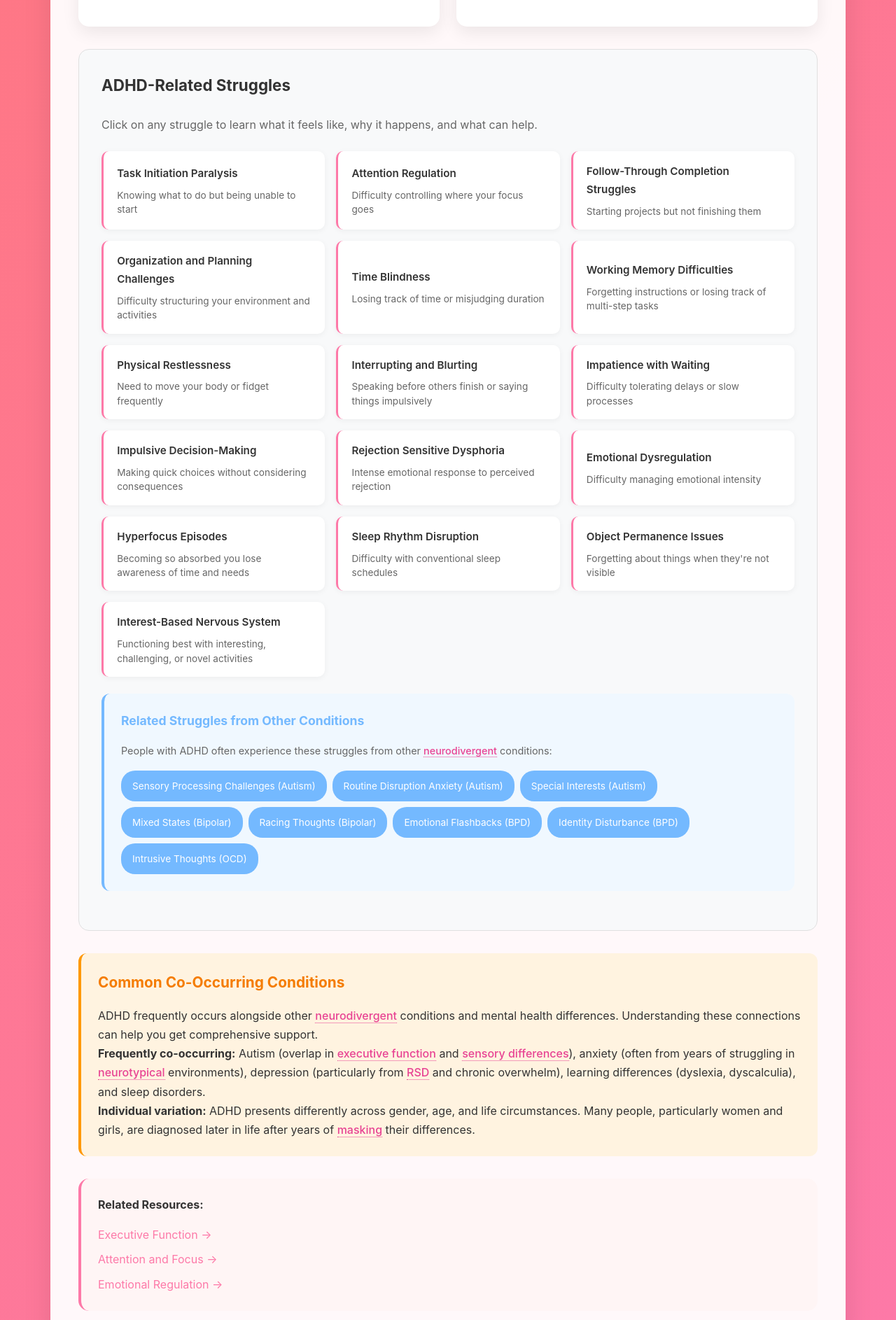
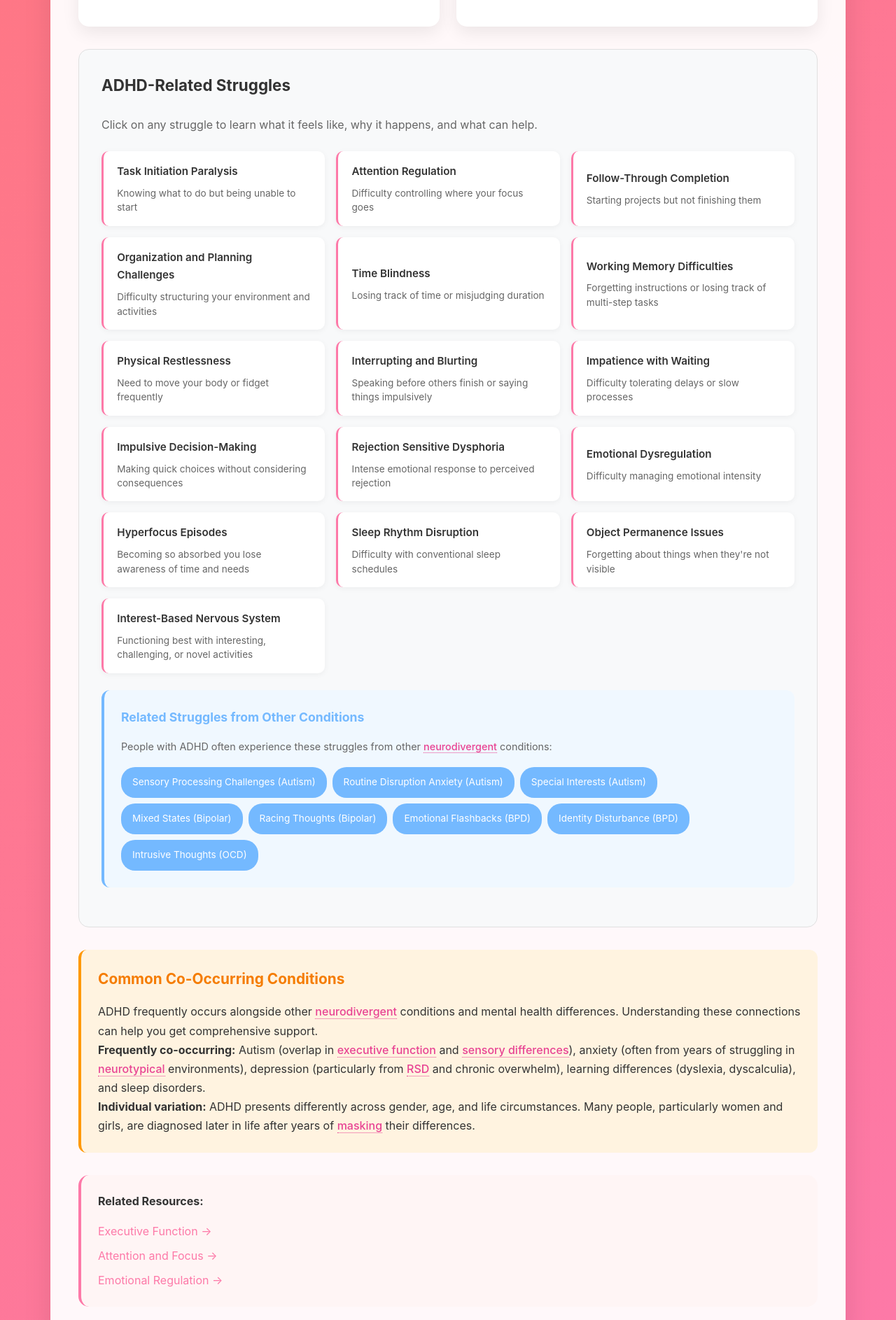
Before and after one commit to neurodivergent-survival-guide/neurodivergent-survival-guide, a Jekyll site: the page built from conditions/adhd.html, in a window 1280 px wide. Shown: the part 1631-3517 px from the top of the page at 70% size. Built offline with Jekyll 4.4.1, drawn with Linux system fonts in a browser that asks for light colours.

Commit message:
Update adhd.html

```diff
--- a/conditions/adhd.html
+++ b/conditions/adhd.html
@@ -286,7 +286,7 @@
         visibility: hidden;
         opacity: 0;
         position: absolute;
-        bottom: 125%;
+        bottom: calc(100% + 8px);
         left: 50%;
         transform: translateX(-50%);
         background: #333;
@@ -304,6 +304,7 @@
         white-space: normal;
         text-align: left;
         line-height: 1.5;
+        pointer-events: none;
     }
 
     .tooltip::after {
@@ -384,10 +385,18 @@
         }
 
         .tooltip {
-            max-width: 300px;
-            left: 10px;
-            right: 10px;
+            position: fixed;
+            bottom: 20px;
+            left: 20px;
+            right: 20px;
+            max-width: none;
+            width: auto;
             transform: none;
+            border-radius: 12px;
+        }
+
+        .tooltip::after {
+            display: none;
         }
     }
 
@@ -410,10 +419,6 @@
 
         .characteristic-card {
             padding: 1.2rem;
-        }
-
-        .tooltip {
-            max-width: 250px;
         }
     }
 </style>
@@ -508,8 +513,8 @@
                     <div class="struggle-description">Difficulty controlling where your focus goes</div>
                 </a>
 
-                <a href="{{ '/struggles/follow-through-completion-struggles.html' | relative_url }}" class="struggle-link">
-                    <div class="struggle-title">Follow-Through Completion Struggles</div>
+                <a href="{{ '/struggles/follow-through-completion.html' | relative_url }}" class="struggle-link">
+                    <div class="struggle-title">Follow-Through Completion</div>
                     <div class="struggle-description">Starting projects but not finishing them</div>
                 </a>
 
```
